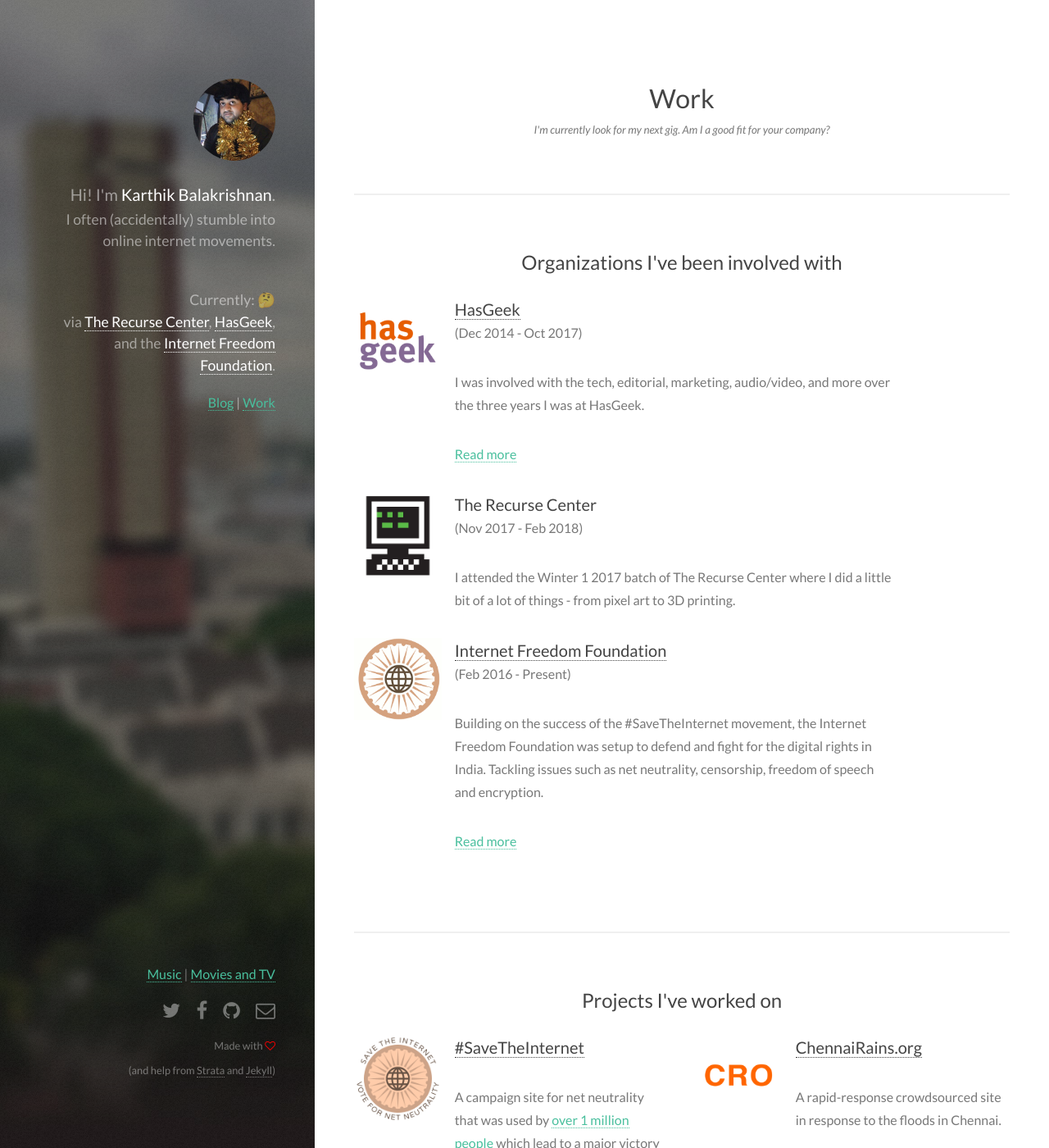
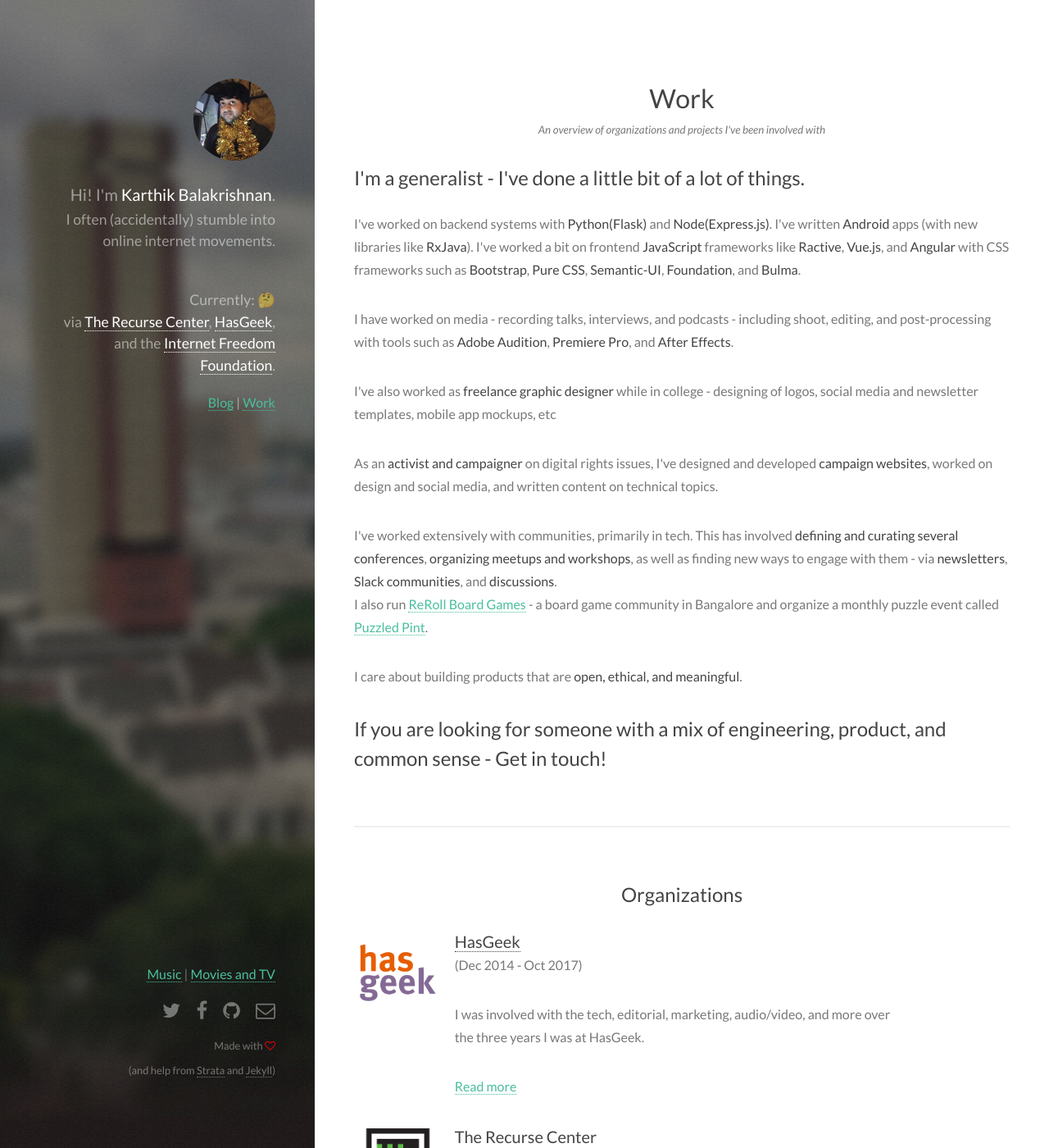
Before and after one commit to karthikb351/karthikb351, a Jekyll site: the page built from pages/work.html, in a window 1280 px wide and 1400 px high. Shown: the whole window at 82% size. Built offline with Jekyll 4.4.1, drawn with Linux system fonts in a browser that asks for light colours; comment, search, counter and statistics services are not loaded.

Commit message:
Update work page

```diff
--- a/pages/work.html
+++ b/pages/work.html
@@ -9,16 +9,19 @@
 <section id="one" >
   <div style="text-align: center;">
     <h1 style="margin-bottom: 0;">Work</h1>
-    <p style="font-size: smaller;"><i>I'm currently look for my next gig. Am I a good fit for your company?</i></p>
+    <p style="font-size: smaller;"><i>An overview of organizations and projects I've been involved with</i></p>
   </div>
-  <!-- <h3>I've done a little bit of a lot of things</h3>
-  <p>My work has largely been at the intersection of technology and community.</p>
-  <p>I've worked on backend systems with Python(Flask) and Node(Express.js). I've written Android apps (with new libraries like RxJava). I've worked on frontend systems using Ractive, Vue.js, and Angular with CSS frameworks like Bootstrap, Pure CSS, Semantic-UI, Foundation, and Bulma. I've also worked as freelance graphic designer with Photoshop and Illustrator. I've some video post-processing with Adobe Audition, Primiere, and After Effects. I've as a activist and campaigner on digital rights issues. I've worked extensively with tech communities, conferences, and meetups.</p>
-  <h3>I'm a generalist.</h3>
-  <p>I care about building things that are open, ethical, and meaningful. If you are a small-ish team who is looking for someone to help serve as mix of product and technical</p> -->
+  <h2>I'm a generalist - I've done a little bit of a lot of things.</h2>
+  <p>I've worked on backend systems with <b>Python(Flask)</b> and <b>Node(Express.js)</b>. I've written <b>Android</b> apps (with new libraries like <b>RxJava</b>). I've worked a bit on frontend <b>JavaScript</b> frameworks like <b>Ractive</b>, <b>Vue.js</b>, and <b>Angular</b> with CSS frameworks such as <b>Bootstrap</b>, <b>Pure CSS</b>, <b>Semantic-UI</b>, <b>Foundation</b>, and <b>Bulma</b>.</p>
+  <p>I have worked on media - recording talks, interviews, and podcasts - including shoot, editing, and post-processing with tools such as <b>Adobe Audition</b>, <b>Premiere Pro</b>, and <b>After Effects</b>.</p>
+  <p>I've also worked as <b>freelance graphic designer</b> while in college - designing of logos, social media and newsletter templates, mobile app mockups, etc</p>
+  <p>As an <b>activist and campaigner</b> on digital rights issues, I've designed and developed <b>campaign websites</b>, worked on design and social media, and written content on technical topics.</p>
+  <p>I've worked extensively with communities, primarily in tech. This has involved <b>defining and curating several conferences</b>, <b>organizing meetups and workshops</b>, as well as finding new ways to engage with them - via <b>newsletters</b>, <b>Slack communities</b>, and <b>discussions</b>.<br>I also run <a href="https://reroll.in">ReRoll Board Games</a> - a board game community in Bangalore and organize a monthly puzzle event called <a href="http://www.puzzledpint.com/">Puzzled Pint</a>.</p>
+  <p>I care about building products that are <b>open, ethical, and meaningful</b>.</p>
+  <h2>If you are looking for someone with a mix of engineering, product, and common sense - Get in touch!</h2>
 </section>
 <section>
-  <h2 style="text-align: center;">Organizations I've been involved with</h2>
+  <h2 style="text-align: center;">Organizations</h2>
   {% assign p = site.projects | sort: 'order' %}
   {% assign o = site.orgs | sort: 'order' %}
   {% for org in o %}
```
Also changed, not shown: _projects/slackpub.md (+1 -1 lines).
